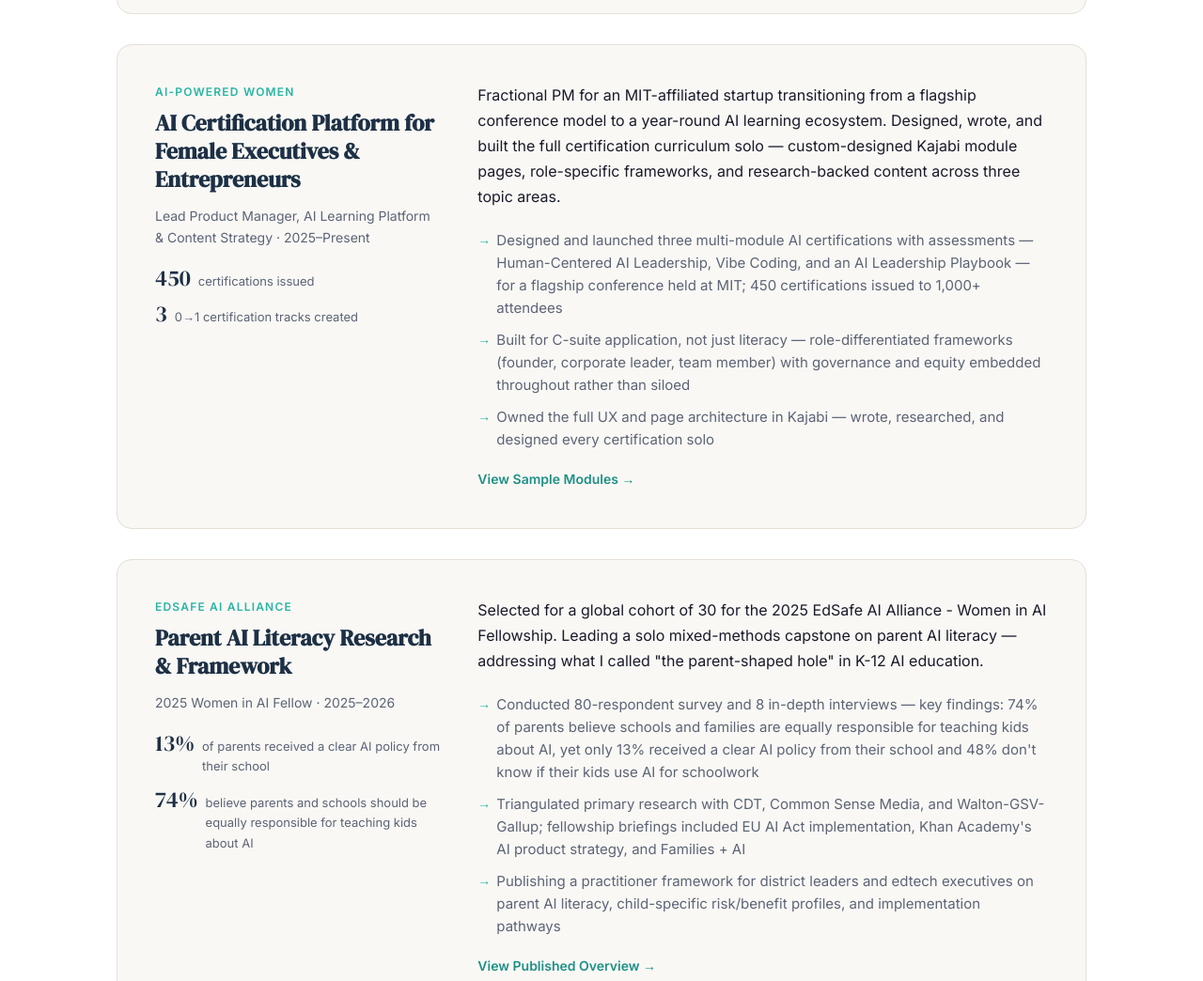
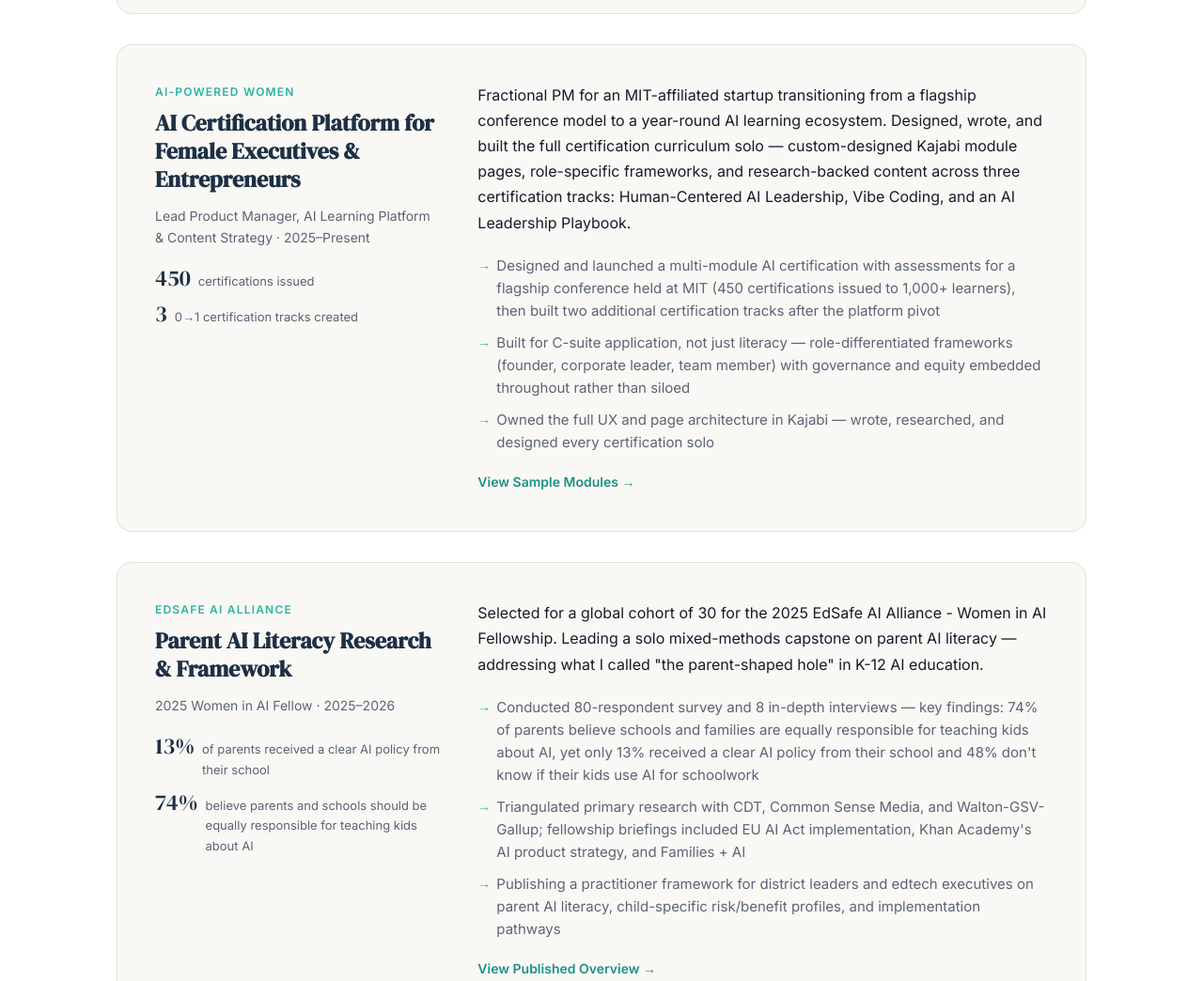
Before and after one commit to jbunnystruggle/jbunnystruggle.github.io, a plain HTML site: page index.html in a window 1280 px wide. Shown: the part 3552-4596 px from the top of the page at 94% size. Drawn offline with Linux system fonts and the light colour scheme.

Commit message:
Add files via upload

```diff
--- a/index.html
+++ b/index.html
@@ -1146,9 +1146,9 @@
             <button class="case-toggle" aria-expanded="false"><span class="toggle-label">View details</span><svg class="toggle-icon" viewBox="0 0 24 24" fill="none" stroke="currentColor" stroke-width="2.5" stroke-linecap="round" stroke-linejoin="round" aria-hidden="true"><polyline points="6 9 12 15 18 9"/></svg></button>
           </div>
           <div class="case-body">
-            <p class="case-summary">Fractional PM for an MIT-affiliated startup transitioning from a flagship conference model to a year-round AI learning ecosystem. Designed, wrote, and built the full certification curriculum solo — custom-designed Kajabi module pages, role-specific frameworks, and research-backed content across three topic areas.</p>
+            <p class="case-summary">Fractional PM for an MIT-affiliated startup transitioning from a flagship conference model to a year-round AI learning ecosystem. Designed, wrote, and built the full certification curriculum solo — custom-designed Kajabi module pages, role-specific frameworks, and research-backed content across three certification tracks: Human-Centered AI Leadership, Vibe Coding, and an AI Leadership Playbook.</p>
             <ul class="case-bullets">
-              <li>Designed and launched three multi-module AI certifications with assessments — Human-Centered AI Leadership, Vibe Coding, and an AI Leadership Playbook — for a flagship conference held at MIT; 450 certifications issued to 1,000+ attendees</li>
+              <li>Designed and launched a multi-module AI certification with assessments for a flagship conference held at MIT (450 certifications issued to 1,000+ learners), then built two additional certification tracks after the platform pivot</li>
               <li>Built for C-suite application, not just literacy — role-differentiated frameworks (founder, corporate leader, team member) with governance and equity embedded throughout rather than siloed</li>
               <li>Owned the full UX and page architecture in Kajabi — wrote, researched, and designed every certification solo</li>
             </ul>
```
